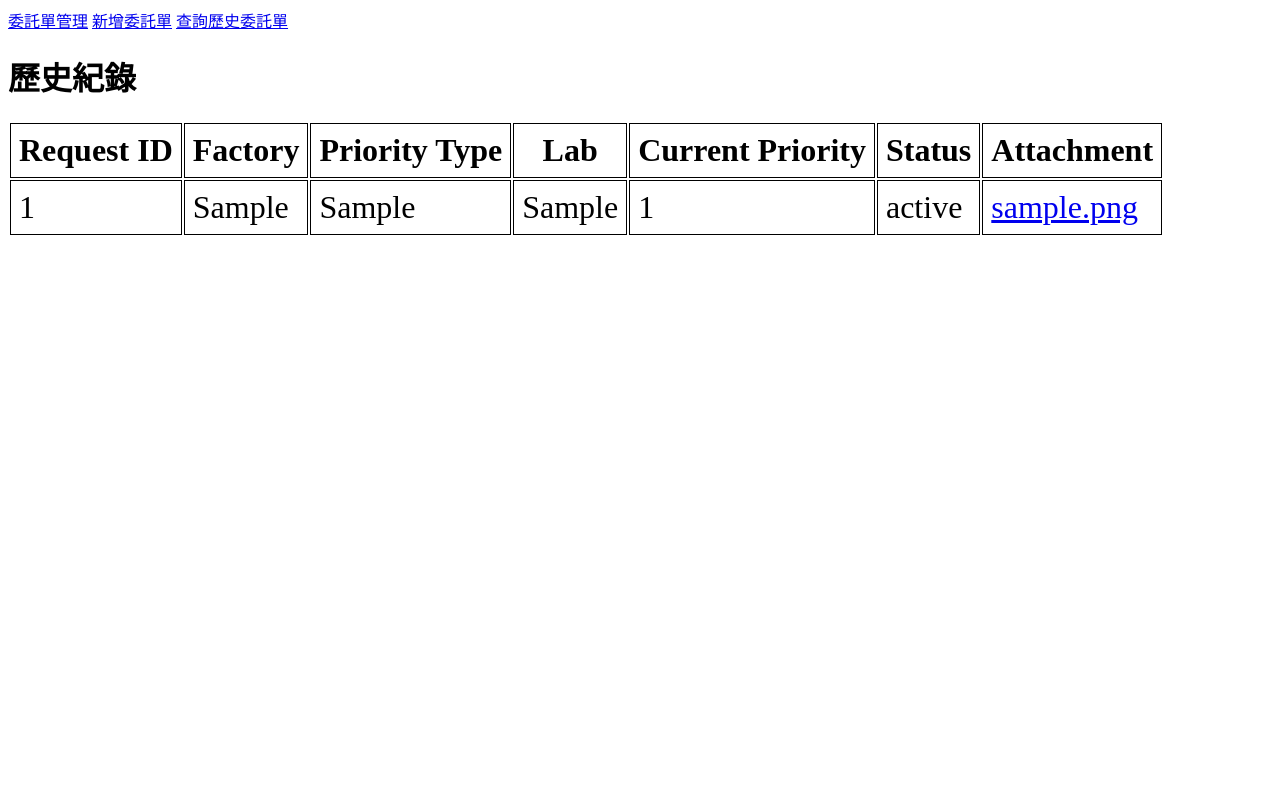
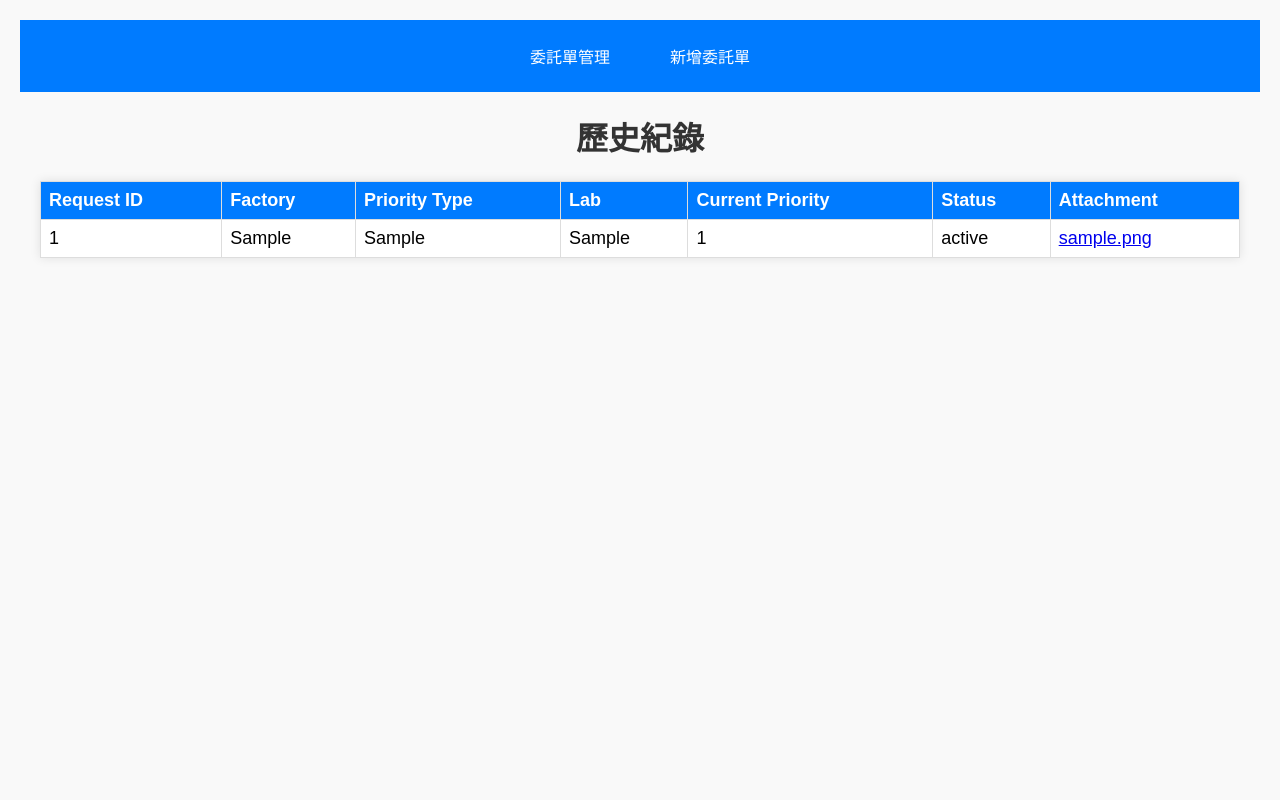
Before and after one commit to chingching17/Cloud_Native_Final, a Django app: page /history/ in a window 1280 px wide. Run offline with Django 4.2, Linux system fonts and the light colour scheme; tables that the repository leaves empty hold one stand-in row (values such as "Sample post"); parts of the project's set-up code (start-up, migrations or seed data) failed here and were passed over.

Commit message:
modify history & manage css

```diff
--- a/mysite/web_cn/templates/add.html
+++ b/mysite/web_cn/templates/add.html
@@ -62,7 +62,6 @@
 
     <div class="navbar">
         <a href="/manage">委託單管理</a>
-        <a href="/add">新增委託單</a>
         <a href="/history">查詢歷史委託單</a>
     </div>
 
--- a/mysite/web_cn/templates/history.html
+++ b/mysite/web_cn/templates/history.html
@@ -1,20 +1,73 @@
-
+<!DOCTYPE html>
+<html lang="en">
+<head>
+    <meta charset="UTF-8">
+    <meta name="viewport" content="width=device-width, initial-scale=1.0">
+    <title>歷史紀錄</title>
     <style>
+        body {
+            font-family: Arial, sans-serif;
+            margin: 0;
+            padding: 20px;
+            background-color: #f9f9f9;
+        }
+        .navbar {
+            background-color: #007BFF;
+            padding: 10px;
+            display: flex;
+            justify-content: center;
+        }
+        .navbar a {
+            color: #fff;
+            padding: 14px 20px;
+            text-decoration: none;
+            text-align: center;
+            margin: 0 10px;
+        }
+        .navbar a:hover {
+            background-color: #0056b3;
+        }
+        h1 {
+            text-align: center;
+            color: #333;
+        }
         table {
-        font-size: 32px;
+            width: 100%;
+            border-collapse: collapse;
+            margin: 20px 0;
+            font-size: 18px;
+            background-color: #fff;
+            box-shadow: 0 0 10px rgba(0, 0, 0, 0.1);
         }
         th, td {
-        border: 1px solid black;
+            border: 1px solid #ddd;
             padding: 8px;
+            text-align: left;
+        }
+        th {
+            background-color: #007BFF;
+            color: white;
+        }
+        tr:nth-child(even) {
+            background-color: #f2f2f2;
+        }
+        tr:hover {
+            background-color: #ddd;
+        }
+        .table-container {
+            max-width: 1200px;
+            margin: 0 auto;
         }
     </style>
+</head>
+<body>
 
 <div class="navbar">
     <a href="/manage">委託單管理</a>
     <a href="/add">新增委託單</a>
-    <a href="/history">查詢歷史委託單</a>
 </div>
 
+<div class="table-container">
 <h1>歷史紀錄</h1>
 
 <table>
@@ -43,3 +96,7 @@
         {% endfor %}
     </tbody>
 </table>
+</div>
+
+</body>
+</html>
```
Also changed, not shown: mysite/web_cn/templates/manage.html (+69 -16 lines). Lines whose indentation alone changed are shown as unchanged.
